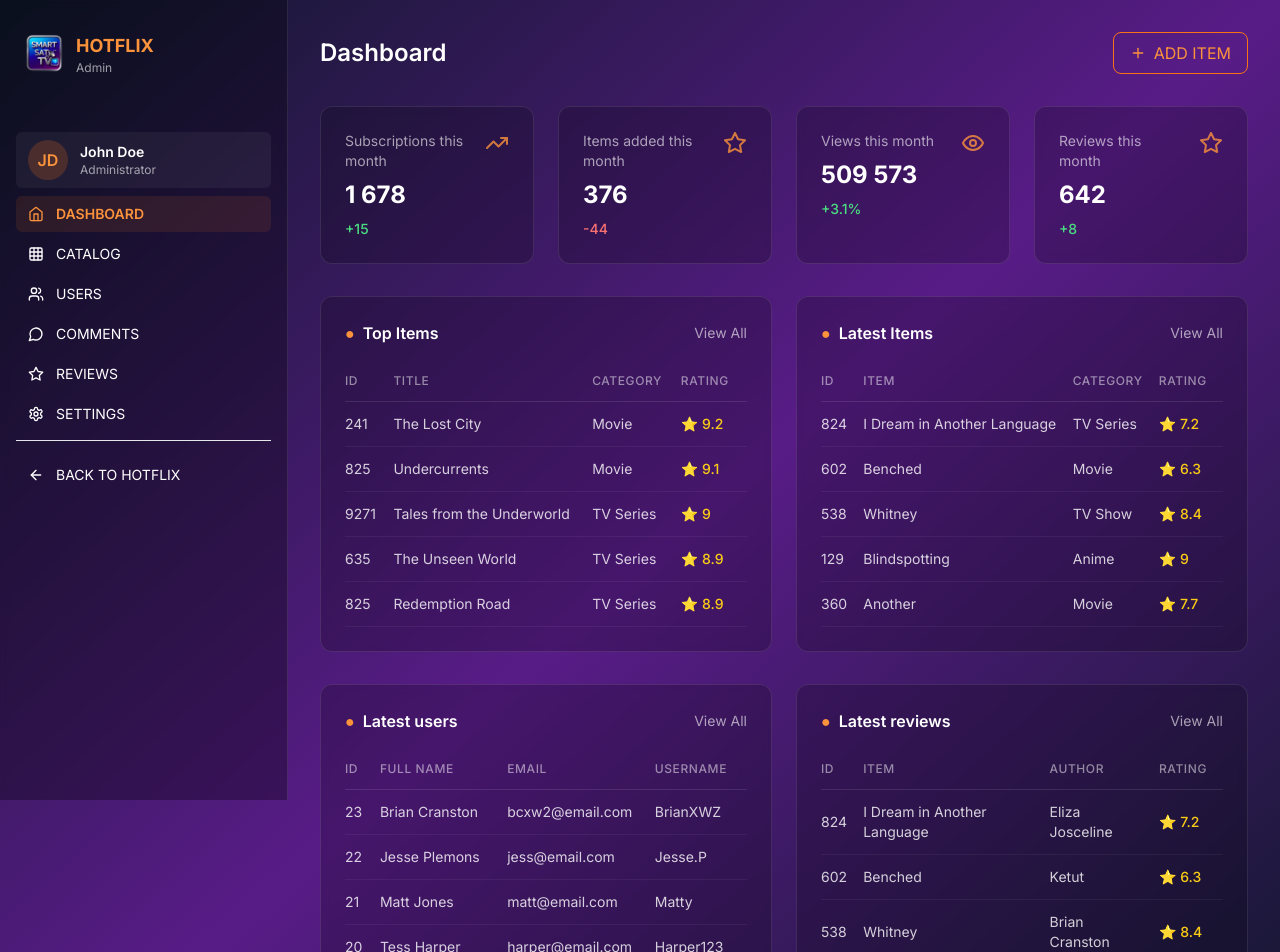
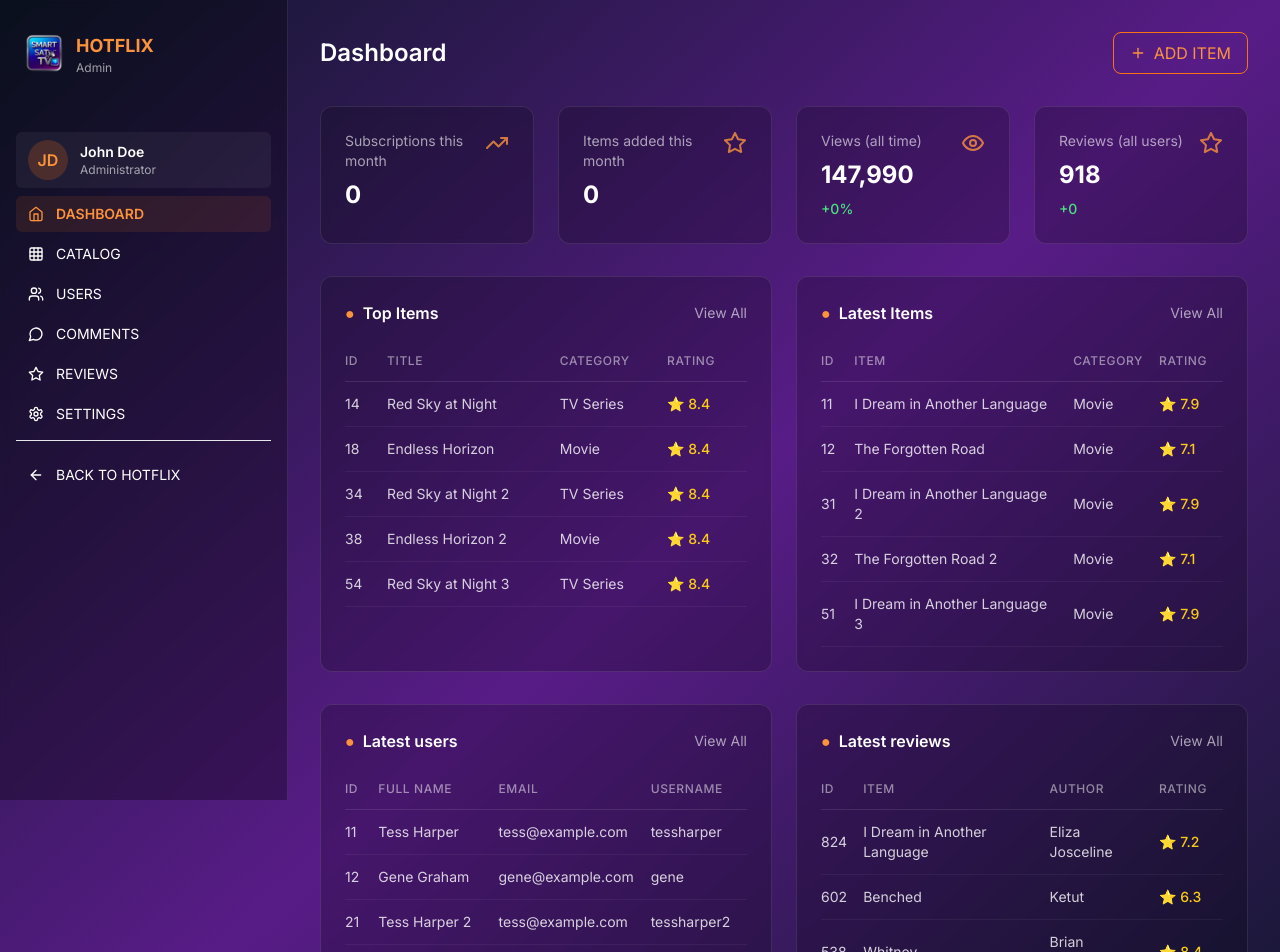
Before and after one commit to belaidaymen2003/SmartSatTV5, a Next.js app: page /admin in a window 1280 px wide. Shown: the top 952 px of the page. Built offline with nearby package versions, Linux system fonts and the light colour scheme.

Commit message:
Make Admin dashboard dynamic using AdminStore data
cgen-c191dfaf95164ff69a4c91dee650bf7d

```diff
--- a/app/admin/page.tsx
+++ b/app/admin/page.tsx
@@ -1,30 +1,10 @@
-import { Users, Clock, Star, TrendingUp, Eye, Plus } from 'lucide-react'
+"use client"
+
+import { useEffect, useMemo, useState } from 'react'
+import { Star, TrendingUp, Eye, Plus } from 'lucide-react'
 import StatsCard from '../../components/Admin/StatsCard'
 import TableCard from '../../components/Admin/TableCard'
-
-const topItems = [
-  { id: 241, title: 'The Lost City', category: 'Movie', rating: 9.2 },
-  { id: 825, title: 'Undercurrents', category: 'Movie', rating: 9.1 },
-  { id: 9271, title: 'Tales from the Underworld', category: 'TV Series', rating: 9.0 },
-  { id: 635, title: 'The Unseen World', category: 'TV Series', rating: 8.9 },
-  { id: 825, title: 'Redemption Road', category: 'TV Series', rating: 8.9 },
-]
-
-const latestItems = [
-  { id: 824, item: 'I Dream in Another Language', category: 'TV Series', rating: 7.2 },
-  { id: 602, item: 'Benched', category: 'Movie', rating: 6.3 },
-  { id: 538, item: 'Whitney', category: 'TV Show', rating: 8.4 },
-  { id: 129, item: 'Blindspotting', category: 'Anime', rating: 9.0 },
-  { id: 360, item: 'Another', category: 'Movie', rating: 7.7 },
-]
-
-const latestUsers = [
-  { id: 23, full_name: 'Brian Cranston', email: 'bcxw2@email.com', username: 'BrianXWZ' },
-  { id: 22, full_name: 'Jesse Plemons', email: 'jess@email.com', username: 'Jesse.P' },
-  { id: 21, full_name: 'Matt Jones', email: 'matt@email.com', username: 'Matty' },
-  { id: 20, full_name: 'Tess Harper', email: 'harper@email.com', username: 'Harper123' },
-  { id: 19, full_name: 'Jonathan Banks', email: 'bank@email.com', username: 'Jonathan' },
-]
+import AdminStore from '../../lib/adminStore'
 
 const latestReviews = [
   { id: 824, item: 'I Dream in Another Language', author: 'Eliza Josceline', rating: 7.2 },
@@ -35,6 +15,27 @@ const latestReviews = [
 ]
 
 export default function AdminPage() {
+  const [version, setVersion] = useState(0)
+  useEffect(() => AdminStore.subscribe(() => setVersion((v) => v + 1)), [])
+
+  const users = useMemo(() => AdminStore.getUsers(), [version])
+  const catalog = useMemo(() => AdminStore.getCatalog(), [version])
+
+  const now = new Date()
+  const sameMonth = (iso: string) => {
+    const d = new Date(iso)
+    return d.getMonth() === now.getMonth() && d.getFullYear() === now.getFullYear()
+  }
+
+  const subsThisMonth = users.filter((u) => sameMonth(u.createdAt)).length
+  const itemsThisMonth = catalog.filter((c) => sameMonth(c.createdAt)).length
+  const views = catalog.reduce((s, c) => s + (c.views || 0), 0)
+  const reviewsCount = users.reduce((s, u) => s + (u.reviews || 0), 0)
+
+  const topItems = [...catalog].sort((a, b) => b.rating - a.rating).slice(0, 5).map((x) => ({ id: x.id, title: x.title, category: x.category, rating: x.rating }))
+  const latestItems = [...catalog].sort((a, b) => b.createdAt.localeCompare(a.createdAt)).slice(0, 5).map((x) => ({ id: x.id, item: x.title, category: x.category, rating: x.rating }))
+  const latestUsers = [...users].sort((a, b) => b.createdAt.localeCompare(a.createdAt)).slice(0, 5).map((u) => ({ id: u.id, full_name: u.name, email: u.email, username: u.username }))
+
   return (
     <div className="space-y-8">
       <div className="flex items-center justify-between">
@@ -46,10 +47,10 @@ export default function AdminPage() {
       </div>
 
       <div className="grid grid-cols-1 md:grid-cols-4 gap-6">
-        <StatsCard title="Subscriptions this month" value="1 678" change="+15" icon={<TrendingUp className="w-6 h-6" />} />
-        <StatsCard title="Items added this month" value="376" change="-44" icon={<Star className="w-6 h-6" />} />
-        <StatsCard title="Views this month" value="509 573" change="+3.1%" icon={<Eye className="w-6 h-6" />} />
-        <StatsCard title="Reviews this month" value="642" change="+8" icon={<Star className="w-6 h-6" />} />
+        <StatsCard title="Subscriptions this month" value={subsThisMonth} change={subsThisMonth ? '+0' : undefined} icon={<TrendingUp className="w-6 h-6" />} />
+        <StatsCard title="Items added this month" value={itemsThisMonth} change={itemsThisMonth ? '+0' : undefined} icon={<Star className="w-6 h-6" />} />
+        <StatsCard title="Views (all time)" value={views.toLocaleString()} change={"+0%"} icon={<Eye className="w-6 h-6" />} />
+        <StatsCard title="Reviews (all users)" value={reviewsCount} change={"+0"} icon={<Star className="w-6 h-6" />} />
       </div>
 
       <div className="grid grid-cols-1 lg:grid-cols-2 gap-6">
@@ -61,7 +62,6 @@ export default function AdminPage() {
         <TableCard title="Latest users" columns={["ID","Full Name","Email","Username"]} rows={latestUsers} />
         <TableCard title="Latest reviews" columns={["ID","Item","Author","Rating"]} rows={latestReviews} />
       </div>
-
     </div>
   )
 }
```
